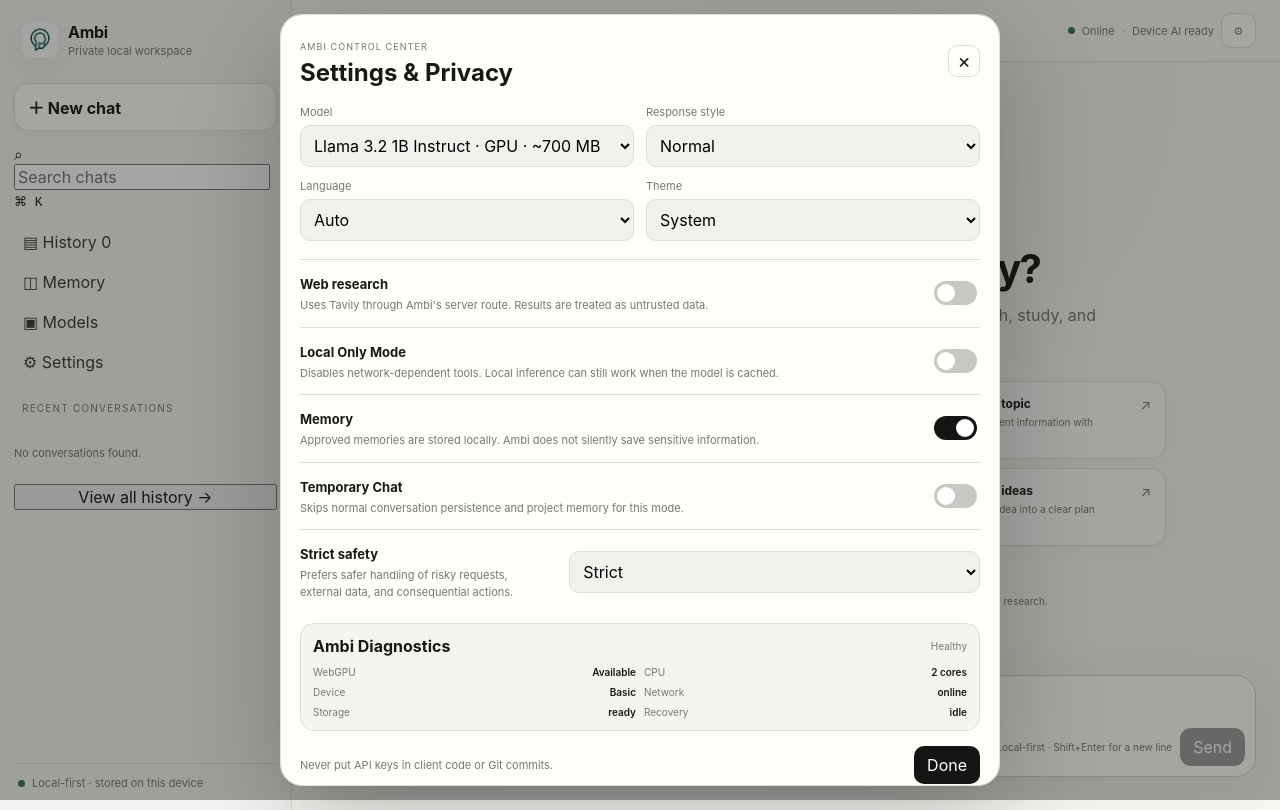
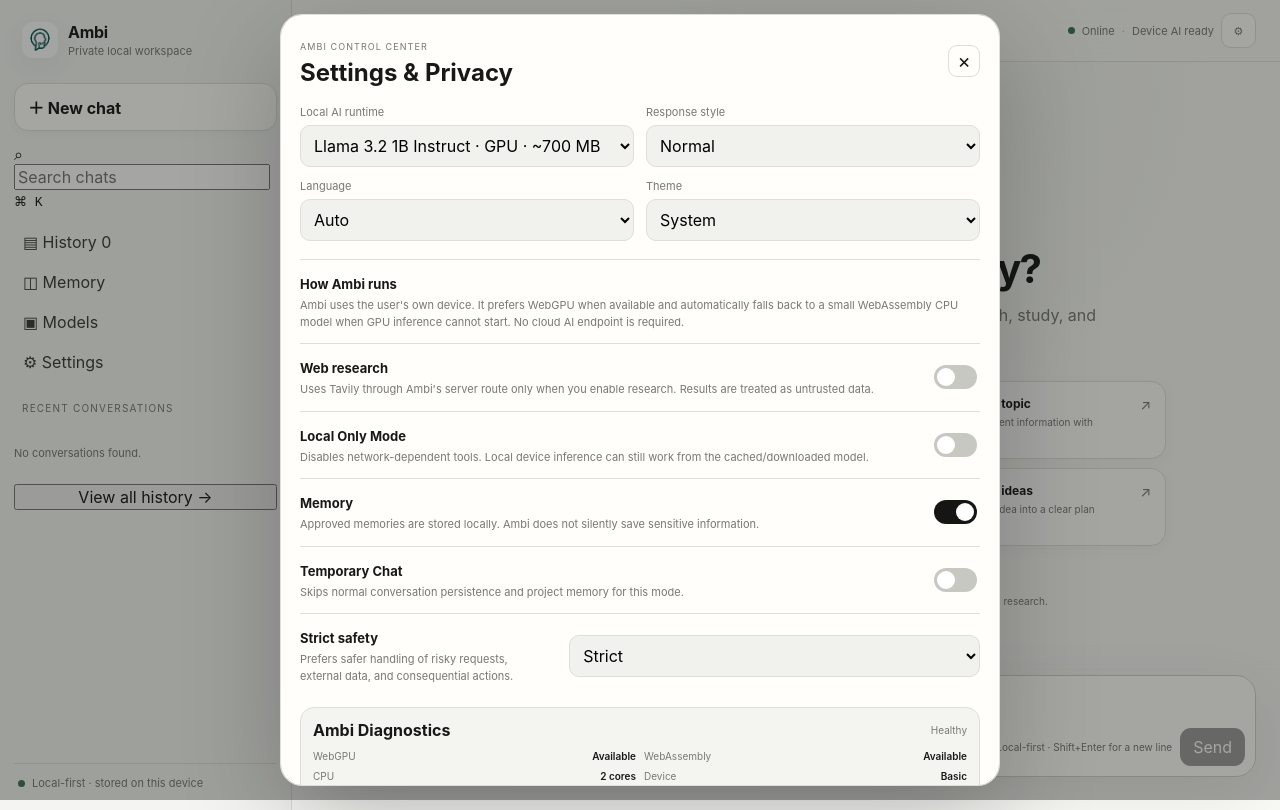
Before and after one commit to shashanks19102010-hue/Ambi, a Next.js app: page / in a window 1280 px wide. Both pictures are taken after a click on the button "▣ Models". Built offline with nearby package versions, Linux system fonts and the light colour scheme.

Commit message:
feat: expose device CPU model and runtime diagnostics

```diff
--- a/components/SettingsModal.tsx
+++ b/components/SettingsModal.tsx
@@ -4,20 +4,22 @@ import { MODEL_CATALOG } from "@/lib/constants";
 
 export default function SettingsModal({ settings, onChange, capabilities, health, onClose }: { settings: AppSettings; onChange: (value: AppSettings) => void; capabilities: CapabilityState | null; health: HealthState; onClose: () => void }) {
   const set = <K extends keyof AppSettings>(key: K, value: AppSettings[K]) => onChange({ ...settings, [key]: value });
+
   return <div className="modal-backdrop" role="presentation" onMouseDown={(event) => { if (event.target === event.currentTarget) onClose(); }}><section className="modal settings-modal" role="dialog" aria-modal="true" aria-labelledby="settings-title">
     <div className="modal-head"><div><span className="eyebrow">AMBI CONTROL CENTER</span><h2 id="settings-title">Settings & Privacy</h2></div><button className="close-btn" onClick={onClose} aria-label="Close">×</button></div>
     <div className="settings-grid">
-      <label className="field"><span>Model</span><select value={settings.model} onChange={(e) => set("model", e.target.value)}>{MODEL_CATALOG.map((model) => <option key={model.id} value={model.id}>{model.name} · {model.sizeLabel}</option>)}</select></label>
+      <label className="field"><span>Local AI runtime</span><select value={settings.model} onChange={(e) => set("model", e.target.value)}>{MODEL_CATALOG.map((model) => <option key={model.id} value={model.id}>{model.name} · {model.sizeLabel}</option>)}</select></label>
       <label className="field"><span>Response style</span><select value={settings.responseStyle} onChange={(e) => set("responseStyle", e.target.value as AppSettings["responseStyle"])}><option value="concise">Concise</option><option value="normal">Normal</option><option value="detailed">Detailed</option><option value="expert">Expert</option></select></label>
       <label className="field"><span>Language</span><select value={settings.language} onChange={(e) => set("language", e.target.value as AppSettings["language"])}><option value="auto">Auto</option><option value="en">English</option><option value="hi">Hindi</option><option value="hinglish">Hinglish</option></select></label>
       <label className="field"><span>Theme</span><select value={settings.theme} onChange={(e) => set("theme", e.target.value as AppSettings["theme"])}><option value="system">System</option><option value="light">Light</option><option value="dark">Dark</option><option value="oled">OLED Dark</option></select></label>
     </div>
-    <div className="settings-card"><div><strong>Web research</strong><p>Uses Tavily through Ambi's server route. Results are treated as untrusted data.</p></div><input className="toggle" type="checkbox" checked={settings.webSearch && !settings.localOnly} onChange={(e) => set("webSearch", e.target.checked)} aria-label="Enable web research" /></div>
-    <div className="settings-card"><div><strong>Local Only Mode</strong><p>Disables network-dependent tools. Local inference can still work when the model is cached.</p></div><input className="toggle" type="checkbox" checked={settings.localOnly} onChange={(e) => set("localOnly", e.target.checked)} aria-label="Enable local-only mode" /></div>
+    <div className="settings-card"><div><strong>How Ambi runs</strong><p>Ambi uses the user's own device. It prefers WebGPU when available and automatically falls back to a small WebAssembly CPU model when GPU inference cannot start. No cloud AI endpoint is required.</p></div></div>
+    <div className="settings-card"><div><strong>Web research</strong><p>Uses Tavily through Ambi's server route only when you enable research. Results are treated as untrusted data.</p></div><input className="toggle" type="checkbox" checked={settings.webSearch && !settings.localOnly} onChange={(e) => set("webSearch", e.target.checked)} aria-label="Enable web research" /></div>
+    <div className="settings-card"><div><strong>Local Only Mode</strong><p>Disables network-dependent tools. Local device inference can still work from the cached/downloaded model.</p></div><input className="toggle" type="checkbox" checked={settings.localOnly} onChange={(e) => set("localOnly", e.target.checked)} aria-label="Enable local-only mode" /></div>
     <div className="settings-card"><div><strong>Memory</strong><p>Approved memories are stored locally. Ambi does not silently save sensitive information.</p></div><input className="toggle" type="checkbox" checked={settings.memoryEnabled} onChange={(e) => set("memoryEnabled", e.target.checked)} aria-label="Enable memory" /></div>
     <div className="settings-card"><div><strong>Temporary Chat</strong><p>Skips normal conversation persistence and project memory for this mode.</p></div><input className="toggle" type="checkbox" checked={settings.temporaryChat} onChange={(e) => set("temporaryChat", e.target.checked)} aria-label="Enable temporary chat" /></div>
     <div className="settings-card"><div><strong>Strict safety</strong><p>Prefers safer handling of risky requests, external data, and consequential actions.</p></div><select className="inline-select" value={settings.safetyMode} onChange={(e) => set("safetyMode", e.target.value as AppSettings["safetyMode"])}><option value="strict">Strict</option><option value="balanced">Balanced</option></select></div>
-    <div className="diagnostics"><div className="diag-header"><strong>Ambi Diagnostics</strong><span>{health.safeMode ? "Recovery active" : "Healthy"}</span></div><div className="diag-grid"><span>WebGPU <b>{capabilities?.webgpu ? "Available" : "Unavailable"}</b></span><span>CPU <b>{capabilities?.cores ?? "—"} cores</b></span><span>Device <b>{capabilities?.tier ?? "Detecting"}</b></span><span>Network <b>{health.network}</b></span><span>Storage <b>{health.storage}</b></span><span>Recovery <b>{health.recovery}</b></span></div></div>
-    <div className="modal-footer"><span className="small">Never put API keys in client code or Git commits.</span><button className="primary-btn" onClick={onClose}>Done</button></div>
+    <div className="diagnostics"><div className="diag-header"><strong>Ambi Diagnostics</strong><span>{health.safeMode ? "Recovery active" : "Healthy"}</span></div><div className="diag-grid"><span>WebGPU <b>{capabilities?.webgpu ? "Available" : "Unavailable"}</b></span><span>WebAssembly <b>{capabilities?.wasm ? "Available" : "Unavailable"}</b></span><span>CPU <b>{capabilities?.cores ?? "—"} cores</b></span><span>Device <b>{capabilities?.tier ?? "Detecting"}</b></span><span>Network <b>{health.network}</b></span><span>Storage <b>{health.storage}</b></span><span>Recovery <b>{health.recovery}</b></span><span>Mode <b>Device-local</b></span></div></div>
+    <div className="modal-footer"><span className="small">Local AI runs on this device. External services are used only for explicitly enabled features.</span><button className="primary-btn" onClick={onClose}>Done</button></div>
   </section></div>;
 }
```
